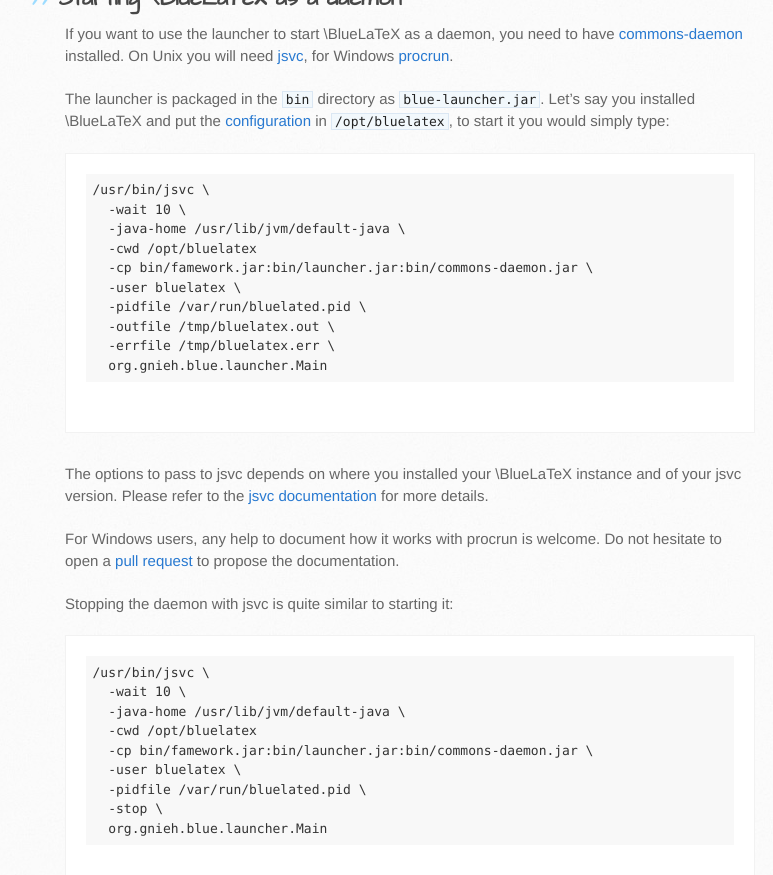
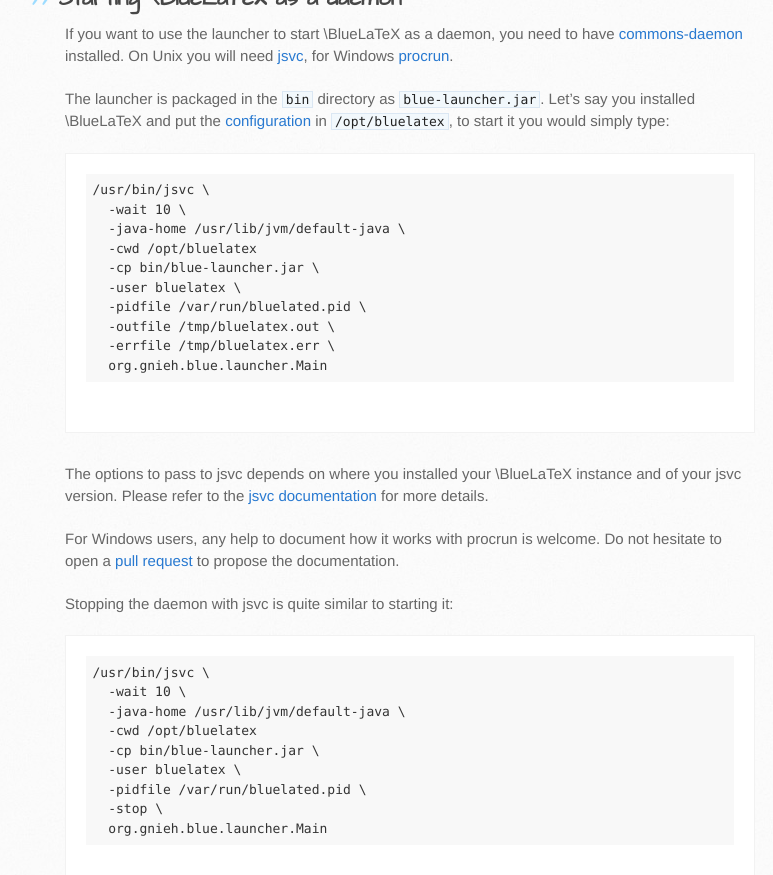
Before and after one commit to jeromedrouet/bluelatex-website, a Jekyll site: the page built from installation/index.markdown, in a window 1280 px wide and 900 px high, scrolled down 678 px. Shown: the top 875 px of the window, without its empty margins (105-878 px from the left). Built offline with Jekyll 4.4.1, drawn with Linux system fonts in a browser that asks for light colours.

Commit message:
Fix classpath example

```diff
--- a/installation/index.markdown
+++ b/installation/index.markdown
@@ -37,7 +37,7 @@
   -wait 10 \
   -java-home /usr/lib/jvm/default-java \
   -cwd /opt/bluelatex
-  -cp bin/famework.jar:bin/launcher.jar:bin/commons-daemon.jar \
+  -cp bin/blue-launcher.jar \
   -user bluelatex \
   -pidfile /var/run/bluelated.pid \
   -outfile /tmp/bluelatex.out \
@@ -57,7 +57,7 @@
   -wait 10 \
   -java-home /usr/lib/jvm/default-java \
   -cwd /opt/bluelatex
-  -cp bin/famework.jar:bin/launcher.jar:bin/commons-daemon.jar \
+  -cp bin/blue-launcher.jar \
   -user bluelatex \
   -pidfile /var/run/bluelated.pid \
   -stop \
```
